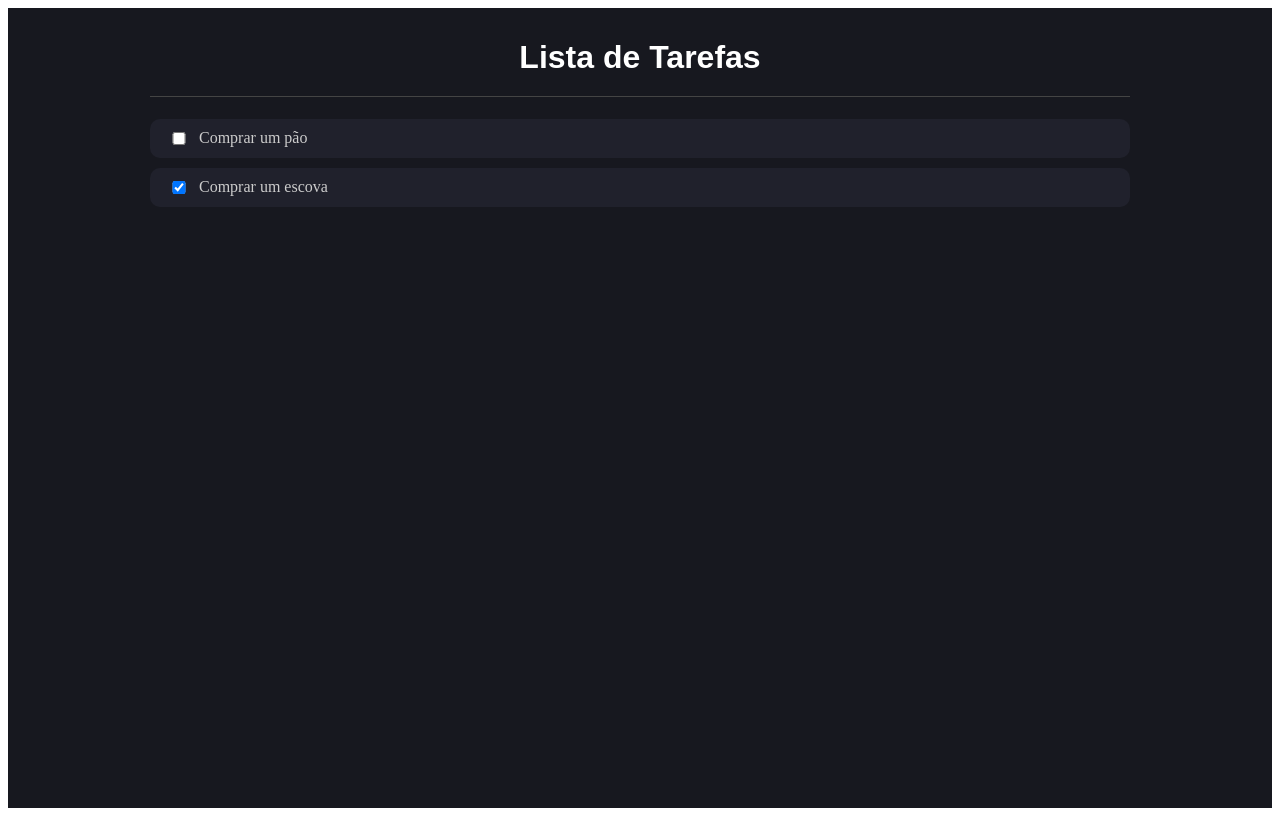
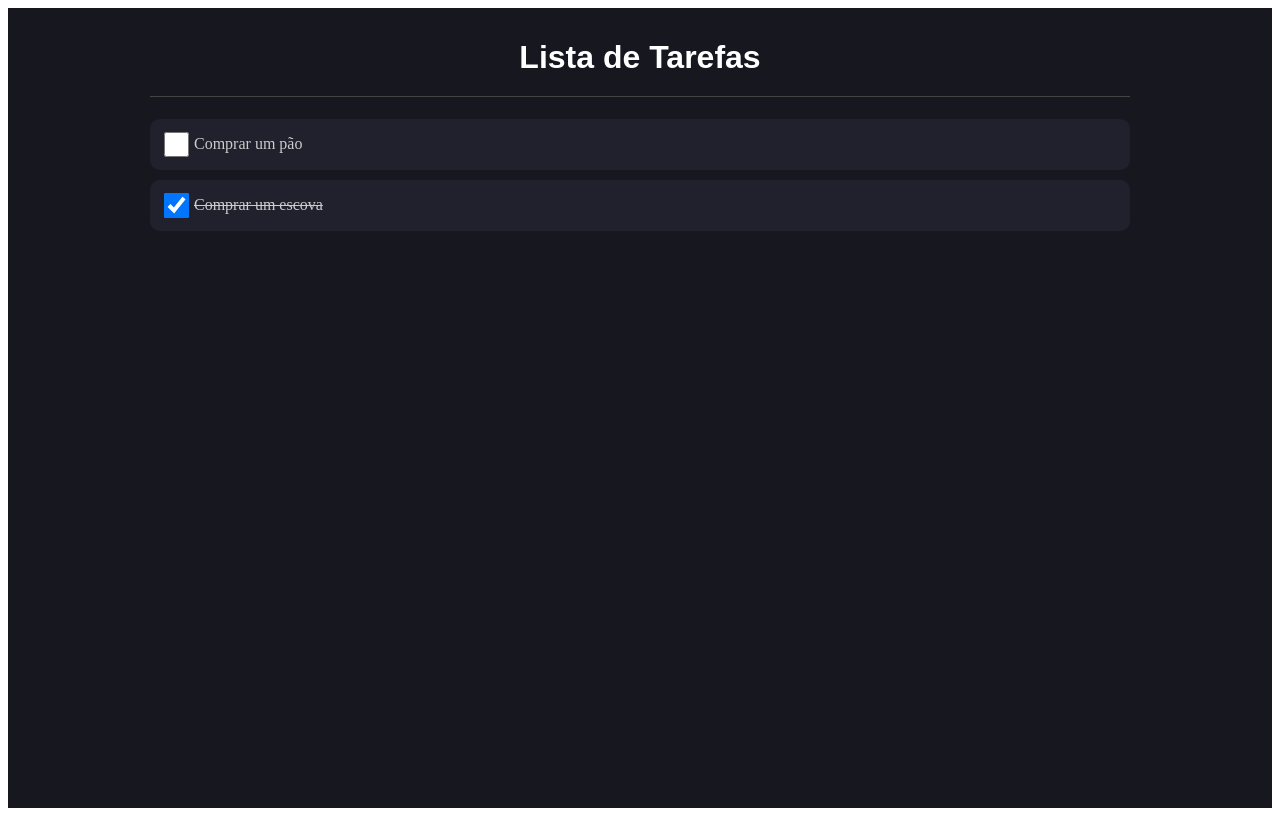
Before and after one commit to higucavalcanti/Simple_ToDo_TS, a React (Create React App) app in the folder todo/: page / in a window 1280 px wide. Built offline with nearby package versions, Linux system fonts and the light colour scheme.

Commit message:
corrigindo erro de tipagem

```diff
--- a/todo/src/components/ListItem/index.tsx
+++ b/todo/src/components/ListItem/index.tsx
@@ -1,22 +1,22 @@
-import * as C from './styles';
+import { useState } from 'react';
+import Container from './styles';
 import { Item } from '../../types/Item';
-import { useState } from 'react';
 
 type Props = {
   item: Item;
 };
 
-export const ListItem = ({item}: Props) => {
-    const [isCkecked, setIsChecked] = useState(item.done);
+export const ListItem = ({ item }: Props) => {
+  const [isChecked, setIsChecked] = useState(item.done);
 
   return (
-        <C.Container>
+    <Container done={isChecked}>
       <input
         type="checkbox"
-            checked={isCkecked}
-            onChange={e => setIsChecked(e.target.checked)}
+        checked={isChecked}
+        onChange={(e) => setIsChecked(e.target.checked)}
       />
       <label>{item.name}</label>
-        </C.Container>
+    </Container>
   );
-}
+};
--- a/todo/src/components/ListItem/styles.ts
+++ b/todo/src/components/ListItem/styles.ts
@@ -1,6 +1,10 @@
 import styled from "styled-components";
 
-export const Container = styled.div`
+type ContainerProps = {
+  done: boolean;
+};
+
+const Container = styled.div<ContainerProps>`
   display: flex;
   background-color: #20212C;
   padding: 10px;
@@ -9,12 +13,15 @@ export const Container = styled.div`
   align-items: center;
 
   input {
-        width: 30px;
-        heigth: 30px;
+    width: 25px;
+    height: 25px;
     margin-right: 5px;
-    };
+  }
 
   label {
     color: #CCC;
-    };
+    text-decoration: ${(props) => (props.done ? 'line-through' : 'initial')};
+  }
 `;
+
+export default Container;
```
Lines whose indentation alone changed are shown as unchanged.
